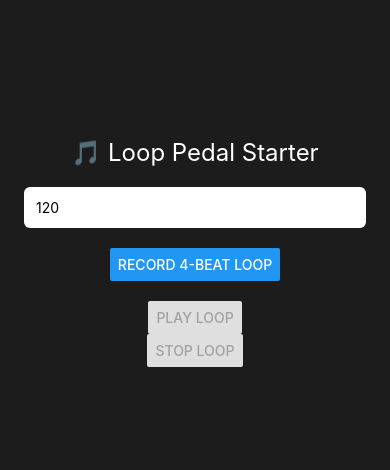
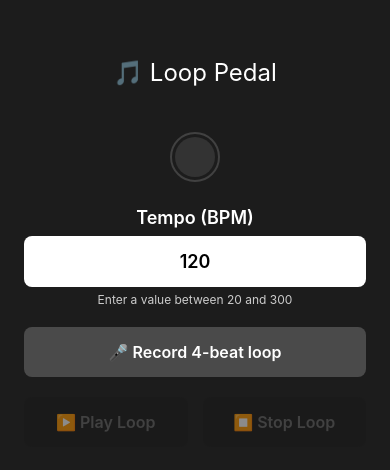
Before and after one commit to gemigtur/loop-pedal-app, a React Native app: screen / in a window 390 px wide. Shown: the part 170-640 px from the top of the page. Built offline with nearby package versions, Linux system fonts and the light colour scheme.

Commit message:
Feat: UI update and beat lights

```diff
--- a/App.tsx
+++ b/App.tsx
@@ -1,13 +1,15 @@
 import React, { useState, useRef } from "react";
-import { StyleSheet, View, Text, Button, TextInput, Alert } from "react-native";
+import { StyleSheet, View, Text, Alert } from "react-native";
 import { StatusBar } from "expo-status-bar";
 import { AudioManager, AudioRecording, AudioSound } from "./utils/audioUtils";
+import { TempoLight, ControlButtons, BPMInput } from "./components";
 
 export default function App() {
   const [bpm, setBpm] = useState("120");
   const [isRecording, setIsRecording] = useState(false);
   const [recordingUri, setRecordingUri] = useState<string | null>(null);
   const [sound, setSound] = useState<AudioSound | null>(null);
+  const [isPlaying, setIsPlaying] = useState(false);
   const recordingRef = useRef<AudioRecording | null>(null);
 
   const beats = 4; // Fixed for now
@@ -64,6 +66,7 @@ export default function App() {
     try {
       const newSound = await AudioManager.createSound(recordingUri, true);
       setSound(newSound);
+      setIsPlaying(true);
       await newSound.playAsync();
     } catch (error) {
       console.error("Playback error:", error);
@@ -75,31 +78,36 @@ export default function App() {
       await sound.stopAsync();
       await sound.unloadAsync();
       setSound(null);
+      setIsPlaying(false);
     }
+  };
+
+  const getTempoLightMode = () => {
+    if (isRecording) return 'recording';
+    if (isPlaying) return 'playing';
+    return 'idle';
   };
 
   return (
     <View style={styles.container}>
-      <Text style={styles.header}>🎵 Loop Pedal Starter</Text>
+      <Text style={styles.header}>🎵 Loop Pedal</Text>
 
-      <TextInput
-        style={styles.input}
-        value={bpm}
-        onChangeText={setBpm}
-        keyboardType="numeric"
-        placeholder="Enter BPM"
+      <TempoLight
+        bpm={parseInt(bpm) || 120}
+        isActive={isRecording || isPlaying}
+        mode={getTempoLightMode()}
       />
 
-      <Button
-        title={isRecording ? "Recording..." : "Record 4-beat loop"}
-        onPress={startRecording}
-        disabled={isRecording}
+      <BPMInput bpm={bpm} onBpmChange={setBpm} />
+
+      <ControlButtons
+        isRecording={isRecording}
+        hasRecording={!!recordingUri}
+        isPlaying={isPlaying}
+        onStartRecording={startRecording}
+        onStartLoop={startLoop}
+        onStopLoop={stopLoop}
       />
-
-      <View style={styles.spacer} />
-
-      <Button title="Play Loop" onPress={startLoop} disabled={!recordingUri} />
-      <Button title="Stop Loop" onPress={stopLoop} disabled={!sound} />
 
       <StatusBar style="auto" />
     </View>
@@ -119,14 +127,4 @@ const styles = StyleSheet.create({
     fontSize: 24,
     marginBottom: 20,
   },
-  input: {
-    backgroundColor: "#fff",
-    padding: 12,
-    width: "100%",
-    marginBottom: 20,
-    borderRadius: 6,
-  },
-  spacer: {
-    height: 20,
-  },
 });
--- /dev/null
+++ b/components/BPMInput.tsx
@@ -0,0 +1,54 @@
+import React from 'react';
+import { View, Text, TextInput, StyleSheet } from 'react-native';
+
+interface BPMInputProps {
+  bpm: string;
+  onBpmChange: (bpm: string) => void;
+}
+
+export const BPMInput: React.FC<BPMInputProps> = ({ bpm, onBpmChange }) => {
+  return (
+    <View style={styles.container}>
+      <Text style={styles.label}>Tempo (BPM)</Text>
+      <TextInput
+        style={styles.input}
+        value={bpm}
+        onChangeText={onBpmChange}
+        keyboardType="numeric"
+        placeholder="Enter BPM (20-300)"
+        placeholderTextColor="#999"
+      />
+      <Text style={styles.hint}>Enter a value between 20 and 300</Text>
+    </View>
+  );
+};
+
+const styles = StyleSheet.create({
+  container: {
+    width: '100%',
+    marginBottom: 20,
+  },
+  label: {
+    color: '#ffffff',
+    fontSize: 18,
+    fontWeight: '600',
+    marginBottom: 8,
+    textAlign: 'center',
+  },
+  input: {
+    backgroundColor: '#ffffff',
+    color: '#000000',
+    padding: 15,
+    width: '100%',
+    borderRadius: 8,
+    fontSize: 18,
+    textAlign: 'center',
+    fontWeight: '600',
+  },
+  hint: {
+    color: '#cccccc',
+    fontSize: 12,
+    textAlign: 'center',
+    marginTop: 5,
+  },
+});
--- /dev/null
+++ b/components/ControlButtons.tsx
@@ -0,0 +1,118 @@
+import React from 'react';
+import { View, StyleSheet, TouchableOpacity, Text } from 'react-native';
+
+interface ControlButtonsProps {
+  isRecording: boolean;
+  hasRecording: boolean;
+  isPlaying: boolean;
+  onStartRecording: () => void;
+  onStartLoop: () => void;
+  onStopLoop: () => void;
+}
+
+export const ControlButtons: React.FC<ControlButtonsProps> = ({
+  isRecording,
+  hasRecording,
+  isPlaying,
+  onStartRecording,
+  onStartLoop,
+  onStopLoop,
+}) => {
+  return (
+    <View style={styles.container}>
+      <TouchableOpacity
+        style={[
+          styles.button,
+          styles.recordButton,
+          isRecording && styles.recordingButton,
+        ]}
+        onPress={onStartRecording}
+        disabled={isRecording}
+      >
+        <Text style={[styles.buttonText, isRecording && styles.recordingText]}>
+          {isRecording ? "🔴 Recording..." : "🎤 Record 4-beat loop"}
+        </Text>
+      </TouchableOpacity>
+
+      <View style={styles.playbackControls}>
+        <TouchableOpacity
+          style={[
+            styles.button,
+            styles.playButton,
+            !hasRecording && styles.disabledButton,
+          ]}
+          onPress={onStartLoop}
+          disabled={!hasRecording || isPlaying}
+        >
+          <Text style={[styles.buttonText, !hasRecording && styles.disabledText]}>
+            ▶️ Play Loop
+          </Text>
+        </TouchableOpacity>
+
+        <TouchableOpacity
+          style={[
+            styles.button,
+            styles.stopButton,
+            !isPlaying && styles.disabledButton,
+          ]}
+          onPress={onStopLoop}
+          disabled={!isPlaying}
+        >
+          <Text style={[styles.buttonText, !isPlaying && styles.disabledText]}>
+            ⏹️ Stop Loop
+          </Text>
+        </TouchableOpacity>
+      </View>
+    </View>
+  );
+};
+
+const styles = StyleSheet.create({
+  container: {
+    width: '100%',
+    gap: 20,
+  },
+  playbackControls: {
+    flexDirection: 'row',
+    justifyContent: 'space-between',
+    gap: 15,
+  },
+  button: {
+    backgroundColor: '#333333',
+    paddingVertical: 15,
+    paddingHorizontal: 20,
+    borderRadius: 8,
+    alignItems: 'center',
+    justifyContent: 'center',
+    minHeight: 50,
+  },
+  recordButton: {
+    backgroundColor: '#4a4a4a',
+  },
+  recordingButton: {
+    backgroundColor: '#ff4444',
+  },
+  playButton: {
+    backgroundColor: '#2d5a2d',
+    flex: 1,
+  },
+  stopButton: {
+    backgroundColor: '#5a2d2d',
+    flex: 1,
+  },
+  disabledButton: {
+    backgroundColor: '#1a1a1a',
+    opacity: 0.5,
+  },
+  buttonText: {
+    color: '#ffffff',
+    fontSize: 16,
+    fontWeight: '600',
+  },
+  recordingText: {
+    color: '#ffffff',
+  },
+  disabledText: {
+    color: '#666666',
+  },
+});
--- /dev/null
+++ b/components/TempoLight.tsx
@@ -0,0 +1,114 @@
+import React, { useEffect, useRef } from 'react';
+import { View, StyleSheet, Animated } from 'react-native';
+
+interface TempoLightProps {
+  bpm: number;
+  isActive: boolean;
+  mode: 'recording' | 'playing' | 'idle';
+}
+
+export const TempoLight: React.FC<TempoLightProps> = ({ bpm, isActive, mode }) => {
+  const fadeAnim = useRef(new Animated.Value(0.3)).current;
+  const intervalRef = useRef<NodeJS.Timeout | null>(null);
+
+  useEffect(() => {
+    if (isActive && bpm > 0) {
+      // Calculate the duration for one beat in milliseconds
+      const beatDuration = (60 / bpm) * 1000;
+
+      const startBlinking = () => {
+        // Create a pulse animation
+        const pulse = () => {
+          Animated.sequence([
+            Animated.timing(fadeAnim, {
+              toValue: 1,
+              duration: 100, // Quick flash
+              useNativeDriver: false,
+            }),
+            Animated.timing(fadeAnim, {
+              toValue: 0.3,
+              duration: beatDuration - 100, // Rest of the beat
+              useNativeDriver: false,
+            }),
+          ]).start();
+        };
+
+        // Start immediately
+        pulse();
+
+        // Set interval for subsequent beats
+        intervalRef.current = setInterval(pulse, beatDuration);
+      };
+
+      startBlinking();
+    } else {
+      // Stop blinking and fade out
+      if (intervalRef.current) {
+        clearInterval(intervalRef.current);
+        intervalRef.current = null;
+      }
+
+      Animated.timing(fadeAnim, {
+        toValue: 0.3,
+        duration: 300,
+        useNativeDriver: false,
+      }).start();
+    }
+
+    // Cleanup
+    return () => {
+      if (intervalRef.current) {
+        clearInterval(intervalRef.current);
+      }
+    };
+  }, [bpm, isActive, fadeAnim]);
+
+  const getLightColor = () => {
+    switch (mode) {
+      case 'recording':
+        return '#ff4444'; // Red for recording
+      case 'playing':
+        return '#44ff44'; // Green for playing
+      default:
+        return '#666666'; // Gray for idle
+    }
+  };
+
+  return (
+    <View style={styles.container}>
+      <Animated.View
+        style={[
+          styles.light,
+          {
+            backgroundColor: getLightColor(),
+            opacity: fadeAnim,
+          },
+        ]}
+      />
+      <View style={[styles.lightRing, { borderColor: getLightColor() }]} />
+    </View>
+  );
+};
+
+const styles = StyleSheet.create({
+  container: {
+    alignItems: 'center',
+    justifyContent: 'center',
+    width: 60,
+    height: 60,
+    marginVertical: 20,
+  },
+  light: {
+    width: 40,
+    height: 40,
+    borderRadius: 20,
+    position: 'absolute',
+  },
+  lightRing: {
+    width: 50,
+    height: 50,
+    borderRadius: 25,
+    borderWidth: 2,
+    opacity: 0.5,
+  },
+});
--- /dev/null
+++ b/components/index.ts
@@ -0,0 +1,3 @@
+export { TempoLight } from './TempoLight';
+export { ControlButtons } from './ControlButtons';
+export { BPMInput } from './BPMInput';
```
